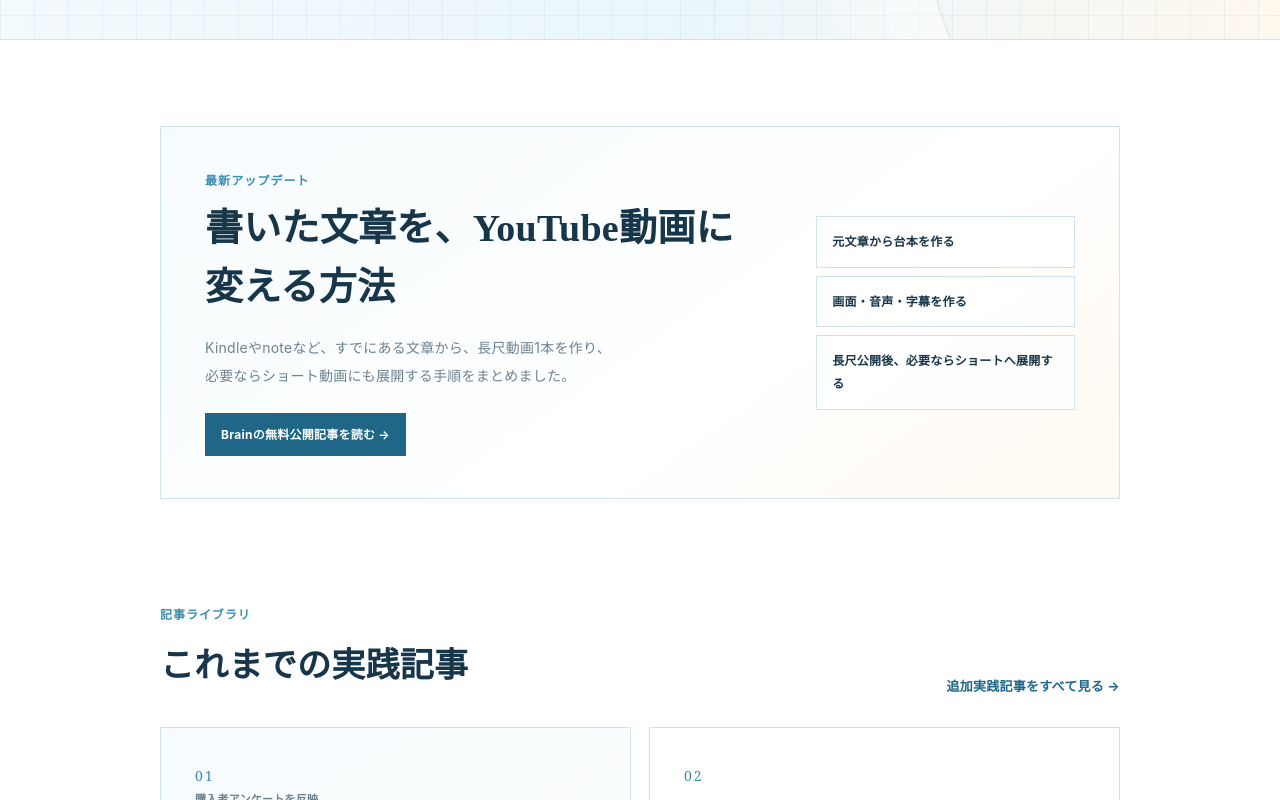
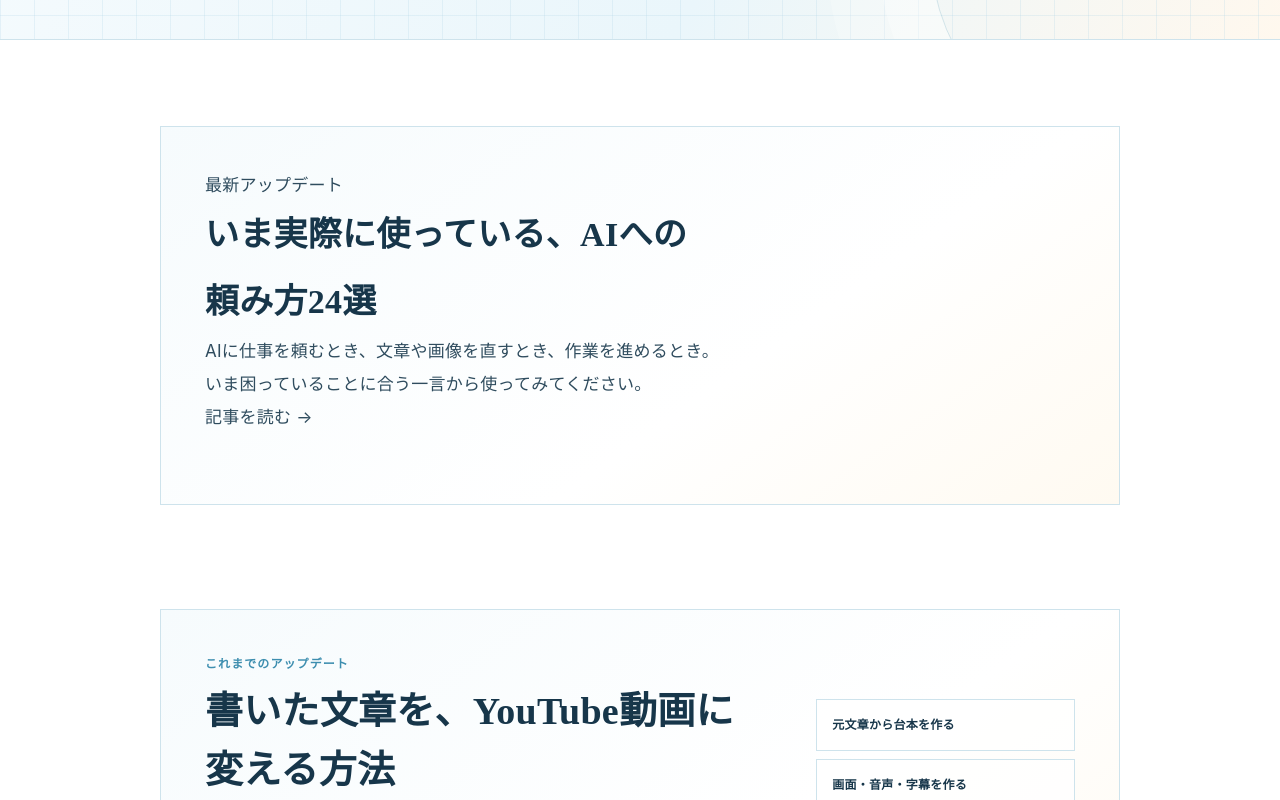
Before and after one commit to aoi-kurochan/aoi-writing-room, a Next.js app: page / in a window 1280 px wide. Shown: the part 700-1500 px from the top of the page. Built offline with nearby package versions, Linux system fonts and the light colour scheme.

Commit message:
最新記事への導線を追加し既存アップデートを維持

```diff
--- a/app/page.tsx
+++ b/app/page.tsx
@@ -37,9 +37,13 @@ export default function Home() {
       </section>
 
       <div className="home-shell">
+        <section className="latest-update" aria-labelledby="ai-prompts-update">
+          <div className="section-heading"><div><p>最新アップデート</p><h2 id="ai-prompts-update">いま実際に使っている、AIへの頼み方24選</h2><p>AIに仕事を頼むとき、文章や画像を直すとき、作業を進めるとき。いま困っていることに合う一言から使ってみてください。</p><a href="/aoi-writing-room/library/ai-prompts/">記事を読む →</a></div></div>
+        </section>
+
         <section className="latest-update" aria-labelledby="latest-update">
           <div className="latest-update-copy">
-            <p>最新アップデート</p>
+            <p>これまでのアップデート</p>
             <h2 id="latest-update">書いた文章を、YouTube動画に変える方法</h2>
             <p>
               Kindleやnoteなど、すでにある文章から、長尺動画1本を作り、
```
